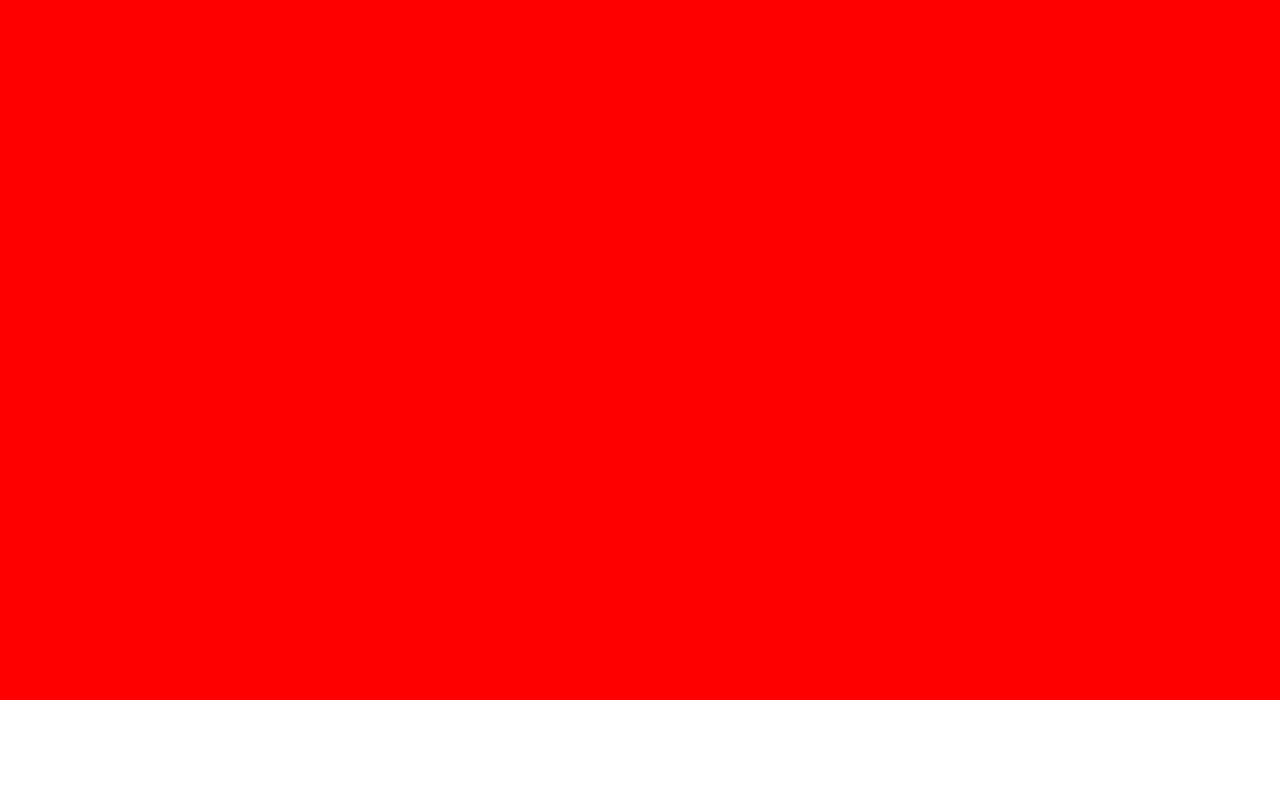
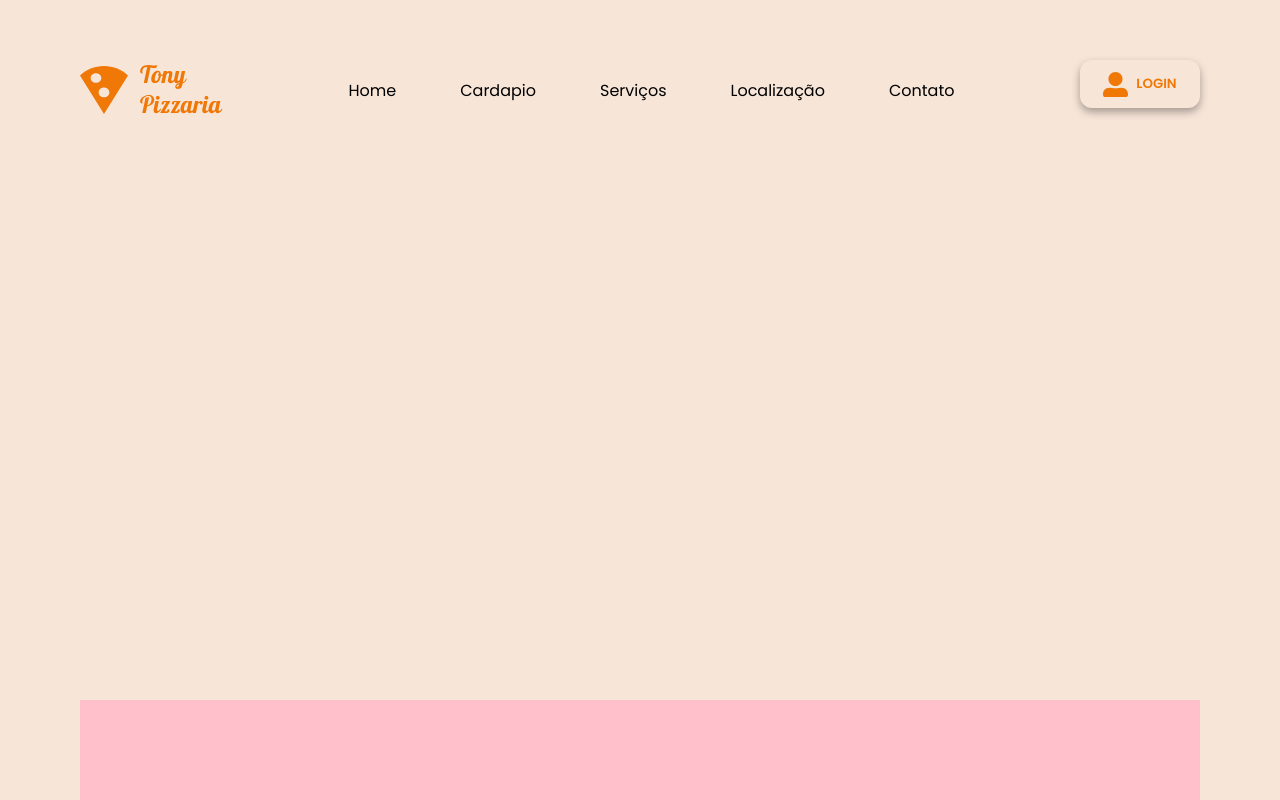
Before and after one commit to yuri-stcrzwx17/tony-pizzaria, a plain HTML site: page index.html in a window 1280 px wide. Shown: the top 800 px of the page. Drawn offline with Linux system fonts and the light colour scheme.

Commit message:
Header concluido

```diff
--- a/index.html
+++ b/index.html
@@ -3,12 +3,49 @@
 <head>
     <meta charset="UTF-8">
     <meta name="viewport" content="width=device-width, initial-scale=1.0">
+    <link rel="preconnect" href="https://fonts.googleapis.com">
+    <link rel="preconnect" href="https://fonts.gstatic.com" crossorigin>
+    <link href="https://fonts.googleapis.com/css2?family=Poppins:ital,wght@0,100;0,200;0,300;0,400;0,500;0,600;0,700;0,800;0,900;1,100;1,200;1,300;1,400;1,500;1,600;1,700;1,800;1,900&display=swap" rel="stylesheet">
     <link rel="stylesheet" href="style.css">
     <title>Document</title>
 </head>
 <body>
-    <header></header>
+
+    <header>
+        <img src="./img/logo/Logo.svg" alt="Logo Tony Pizzaria">
+        <menu>
+
+            <li>
+                <a href="#">Home</a>
+
+            </li>
+
+            <li>
+                <a href="#">Cardapio</a>
+            </li>
+
+            <li>
+                <a href="#">Serviços</a>
+            </li>
+
+            <li>
+                <a href="#">Localização</a>
+            </li>
+
+            <li>
+                <a href="#">Contato</a>
+            </li>
+
+        </menu>
+
+        <button>
+            <img src="./img/Icon/Vector.svg" alt="Icone de usuario">
+            <span>LOGIN</span>
+        </button>
+
+    </header>
     <main></main>
     <footer></footer>
+
 </body>
 </html>
--- a/style.css
+++ b/style.css
@@ -1,4 +1,8 @@
-*{
+:root{
+    --primary-color: #F07807;
+    --second-color: #f7e5d8;
+}
+* {
     padding: 0;
     margin: 0;
     box-sizing: border-box;
@@ -11,29 +15,63 @@ color: inherit;
 
 ul,
 ol,
-li{
+li {
     list-style: none;
 }
 
-boby{
+body {
     padding: 0 80px;
+    font-family: "Poppins", sans-serif;
+    background: var(--second-color);
 }
 
-header{
-background-color: blue;
+header {
     height: 60px;
     position: absolute;
-width: calc(100%-160px);
+    width: calc(100% - 160px);
     top: 60px;
+    display: flex;
+    justify-content: space-between;
 }
 
-
-main{
-    height: 700px;
-    background-color: red;
+header menu {
+    display: flex;
+    gap: 48px;
+    align-items: center;
 }
 
-footer{
-    height: 526px
+header li {
+
+padding: 4px 8px;
+transition: .5s;
+}
+
+header li:hover{
+    background-color: var(--second-color);
+    box-shadow: 0 4px 8px #0005;
+}
+header button{
+
+height: 48px;
+width: 120px;
+border-radius: 12px;
+border: none;
+box-shadow: 0 4px 8px #0005;
+display: flex;
+justify-content: center;
+align-items: center;
+gap: 8px;
+background: var(--second-color);
+color: var(--primary-color);
+font-weight: 600;
+font-family: inherit;
+}
+main {
+    height: 700px;
+    /* background-color: tomato; */
+}
+
+footer {
+    height: 526px;
     background-color: pink;
 }
```
Also changed, not shown: img/Icon/Vector.svg (added), img/logo/Logo.svg (added), img/logo/Vector.svg (added), 2 other files. Lines whose indentation alone changed are shown as unchanged.
